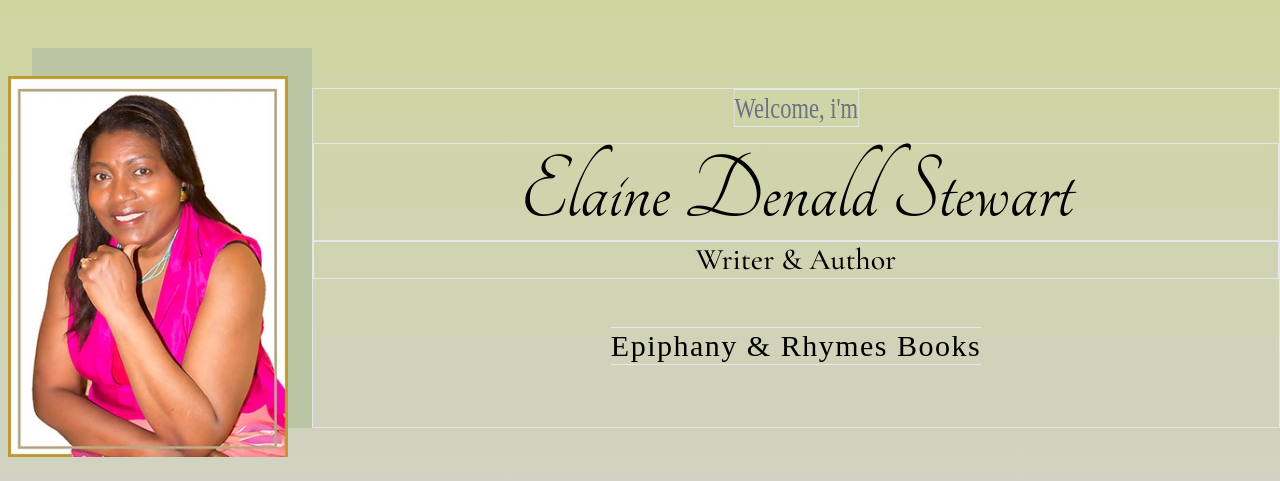
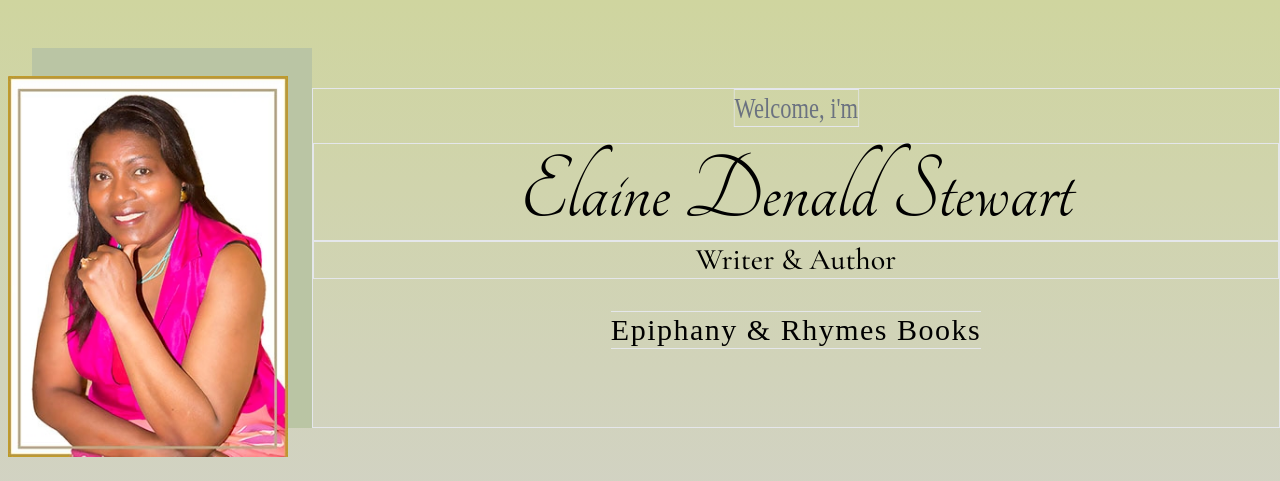
Before and after one commit to DFStechBox/epiphany, an Astro site: page / in a window 1280 px wide. Shown: the top 481 px of the page. Built offline with nearby package versions, Linux system fonts and the light colour scheme; Astro itself is replaced by a stand-in of ours; a web font is replaced by a local one.

Commit message:
More edit

```diff
--- a/src/components/EdsPlusNav.astro
+++ b/src/components/EdsPlusNav.astro
@@ -26,7 +26,7 @@ import eds from '../assets/images/edslogo12.svg'
     </p>
     <p class="profession text-center text-2xl md:text-3xl leading-none border">Writer & Author</p>
 
-    <p class="books mx-auto mt-12 text-3xl border-t border-b tracking-wider">
+    <p class="books mx-auto mt-8 text-3xl border-t border-b tracking-wider">
       Epiphany & Rhymes Books
       </p>
     </div>
```
